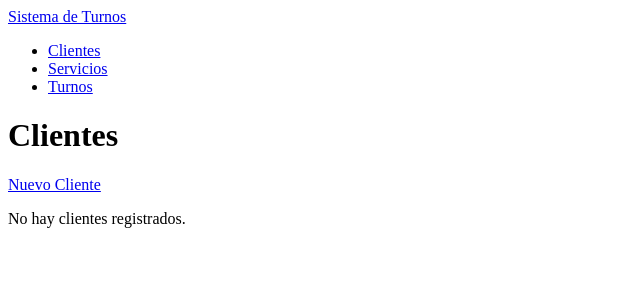
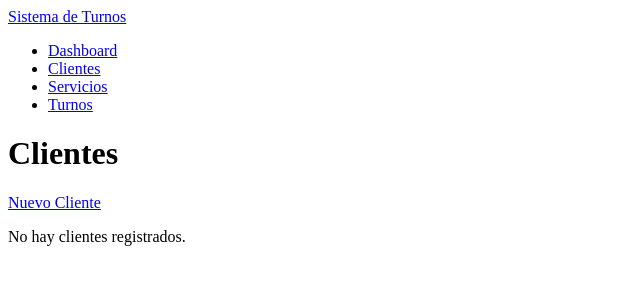
Before and after one commit to marisoltorres99/Turnero, a Flask app: page /clientes/ in a window 1280 px wide. Shown: the top 300 px of the page, without its empty margins (0-640 px from the left). Run offline with Flask 3, Linux system fonts and the light colour scheme.

Commit message:
Agregar link al dashboard en el menu

```diff
--- a/templates/base.html
+++ b/templates/base.html
@@ -16,6 +16,11 @@
             <div>
 
                 <ul>
+                    <li>
+                        <a href="{{ url_for('inicio') }}">
+                            Dashboard
+                        </a>
+                    </li>
                     <li>
                         <a href="{{ url_for('cliente.listar') }}">
                             Clientes
```
